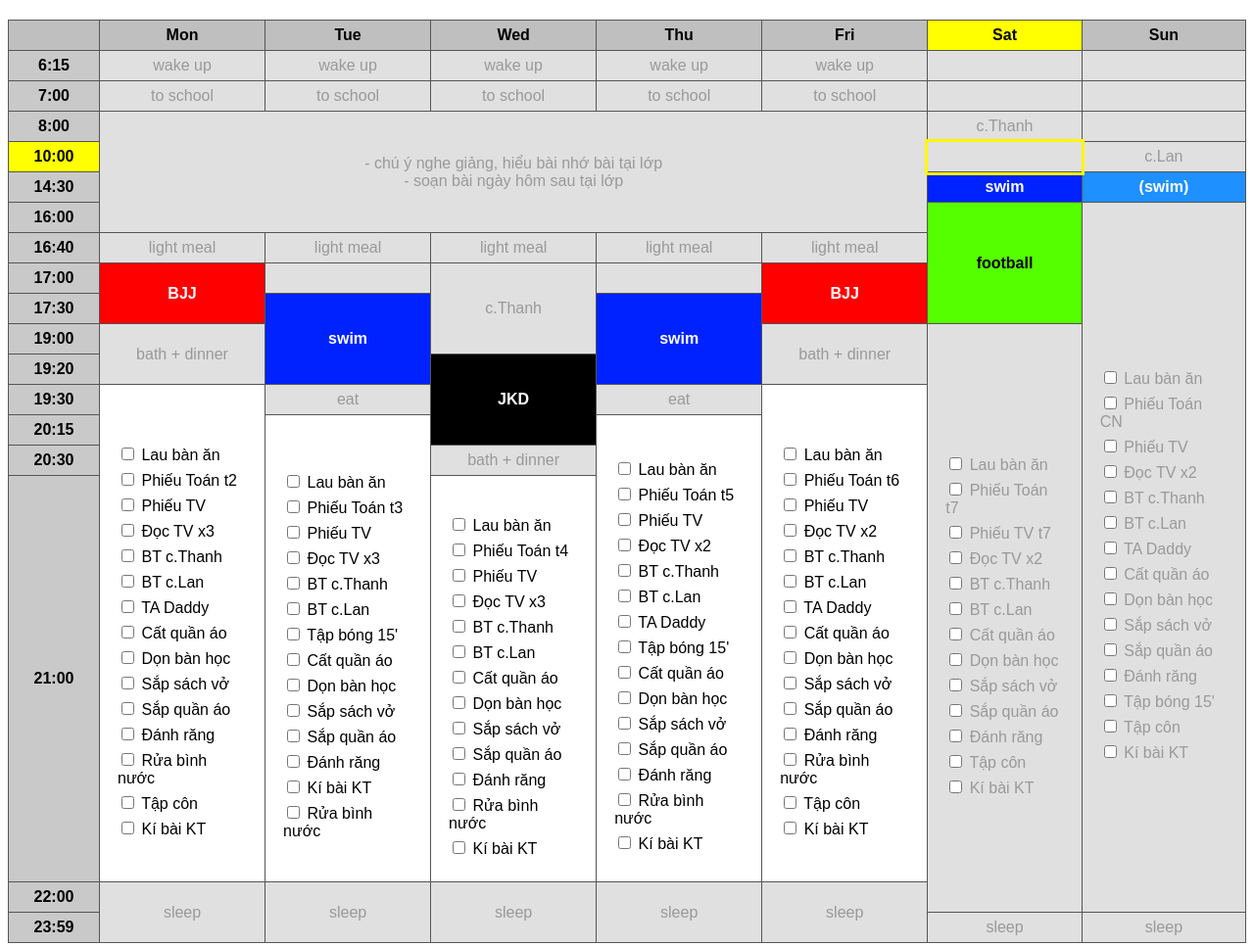
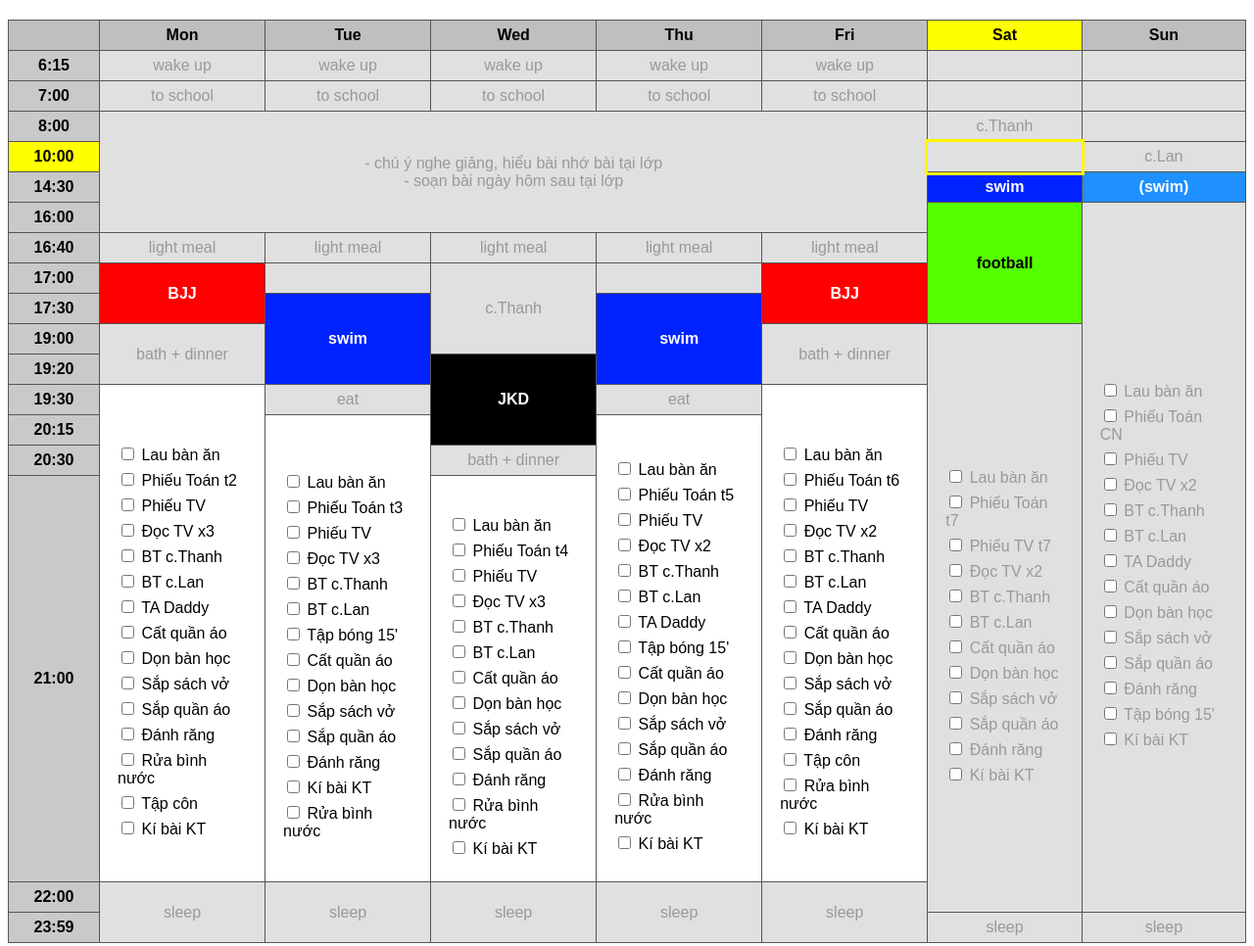
Before and after one commit to jobinthepast/son, a plain HTML site: page index.html in a window 1280 px wide. Shown: the top 966 px of the page at 98% size. Drawn offline with Linux system fonts and the light colour scheme.

Commit message:
Adjusted days for Con and Bong.

```diff
--- a/index.html
+++ b/index.html
@@ -198,11 +198,6 @@
     </div>
 
     <div class="study-item">
-      <input type="checkbox" id="tapcon-0">
-      <label for="tapcon-0">Tập côn</label>
-    </div>
-
-    <div class="study-item">
       <input type="checkbox" id="kibai-0">
       <label for="kibai-0">Kí bài KT</label>
     </div>
@@ -296,11 +291,6 @@
     <div class="study-item">
       <input type="checkbox" id="danhrang-6">
       <label for="danhrang-6">Đánh răng</label>
-    </div>
-
-    <div class="study-item">
-      <input type="checkbox" id="tapcon-6">
-      <label for="tapcon-6">Tập côn</label>
     </div>
 
     <div class="study-item">
@@ -460,13 +450,13 @@
     </div>
 
     <div class="study-item">
-      <input type="checkbox" id="binhnuoc-5">
-      <label for="binhnuoc-5">Rửa bình nước</label>
+      <input type="checkbox" id="tapcon-5">
+      <label for="tapcon-5">Tập côn</label>
     </div>
 
     <div class="study-item">
-      <input type="checkbox" id="tapcon-5">
-      <label for="tapcon-5">Tập côn</label>
+      <input type="checkbox" id="binhnuoc-5">
+      <label for="binhnuoc-5">Rửa bình nước</label>
     </div>
 
     <div class="study-item">
```
